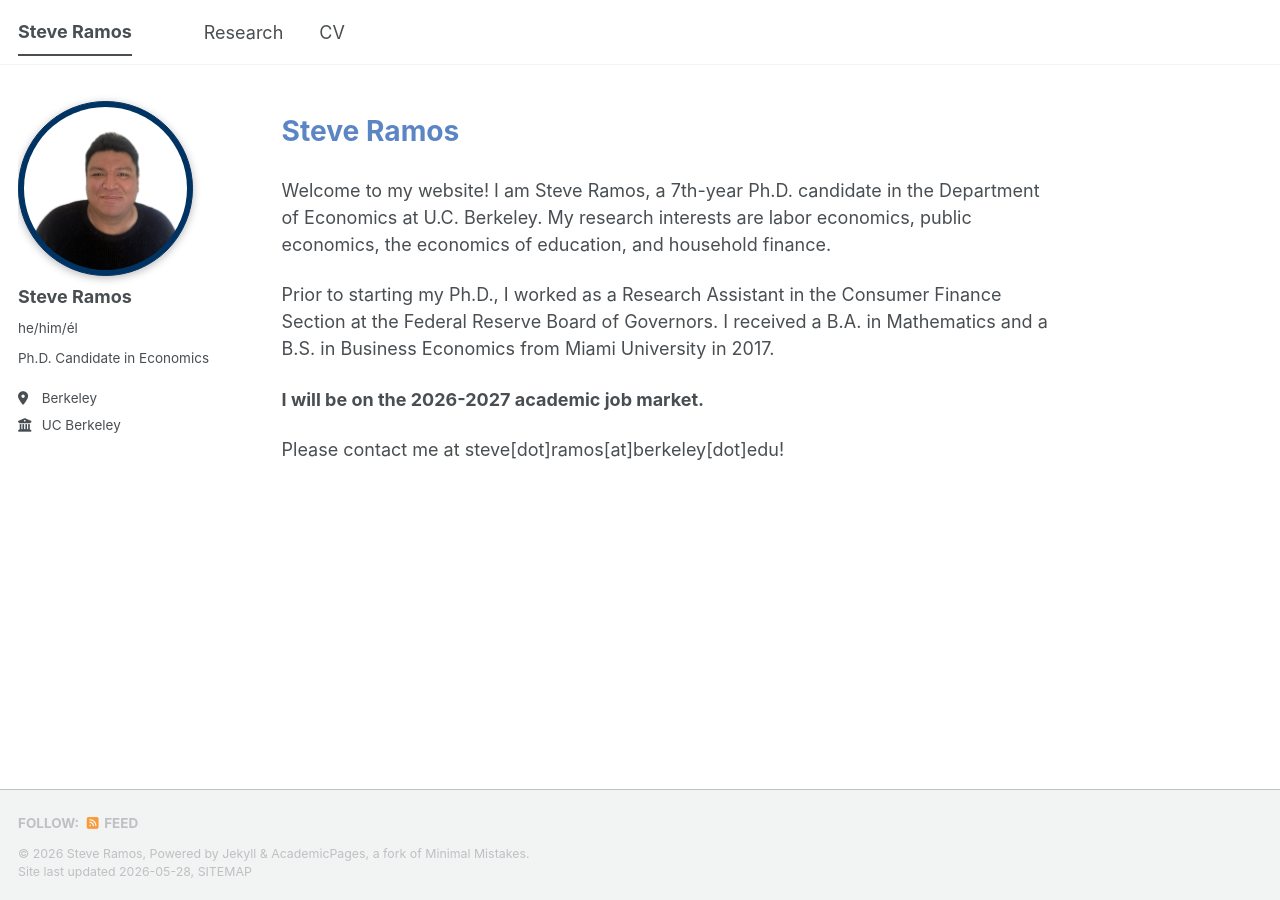
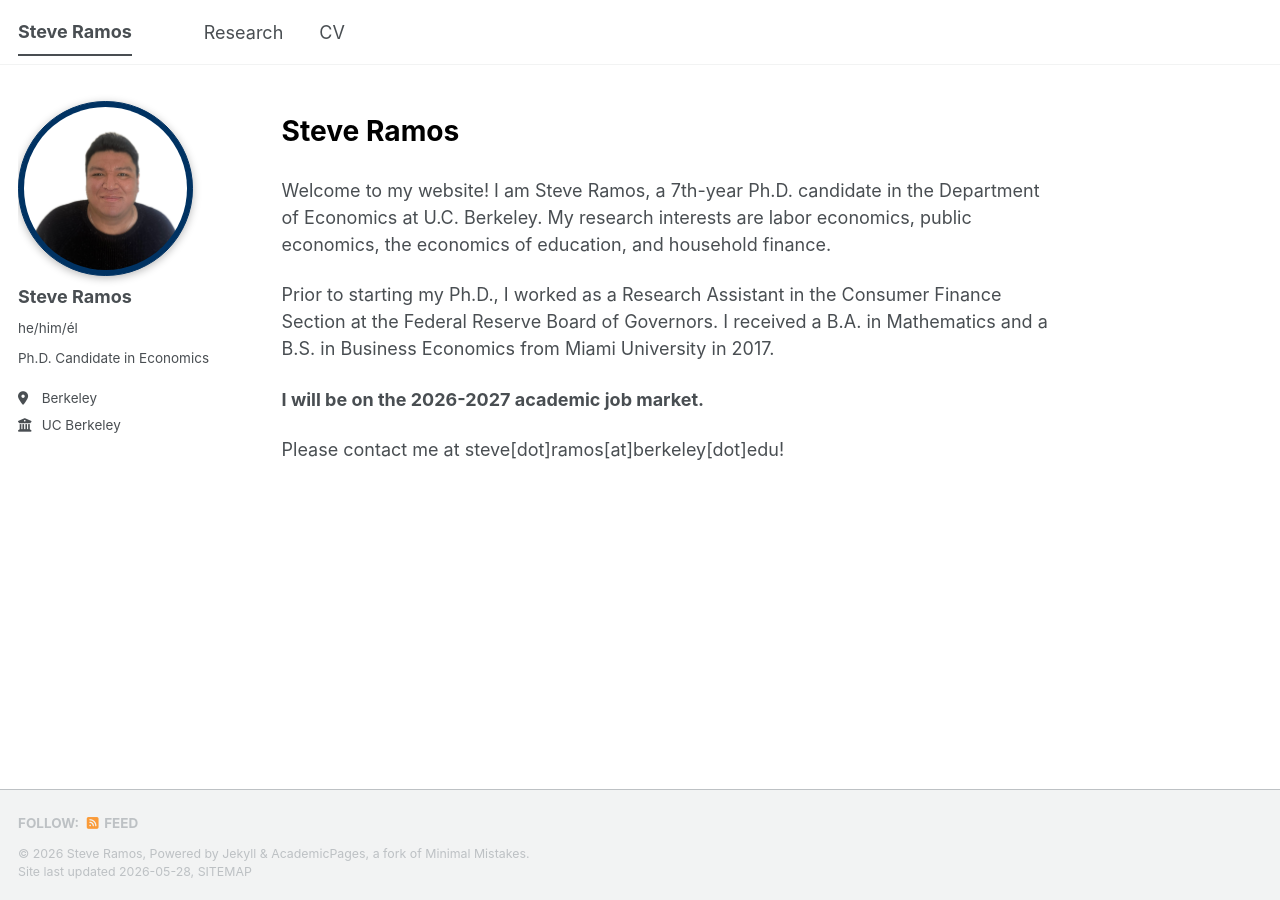
Before and after one commit to ramos-steve/ramos-steve.github.io, a Jekyll site: the page built from _pages/about.md, in a window 1280 px wide. Built offline with Jekyll 4.4.1, drawn with Linux system fonts in a browser that asks for light colours; a script bundle is joined from its source files by our own code; library files that are not in the unit come from our copies.

Commit message:
Update _custom.scss

```diff
--- a/_sass/_custom.scss
+++ b/_sass/_custom.scss
@@ -74,7 +74,7 @@
 
 
 .page-title-name {
-  color: #5c85c4;
+  color: #000000;
   font-size: 1.563em;
   font-weight: bold;
   margin-top: 0;
```
